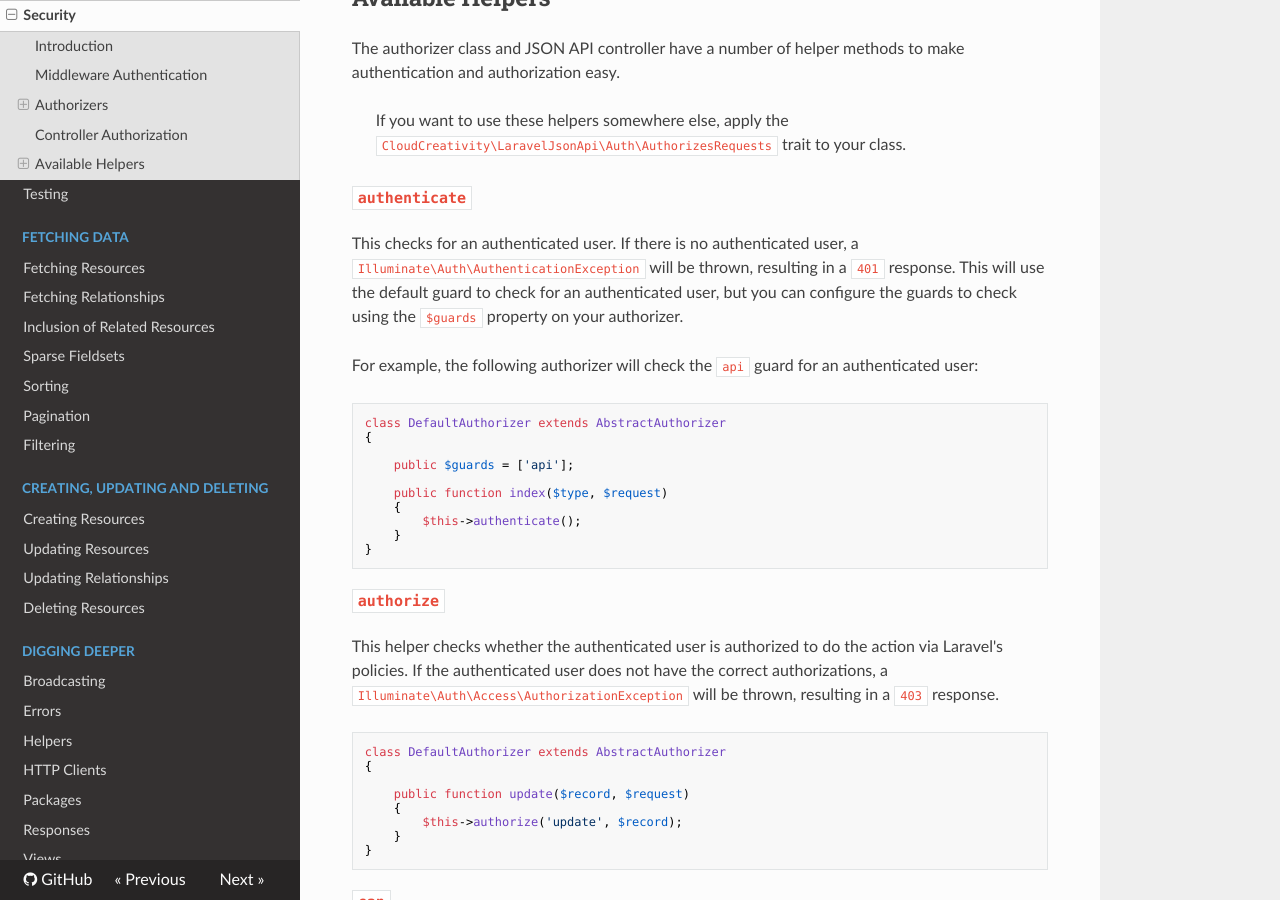
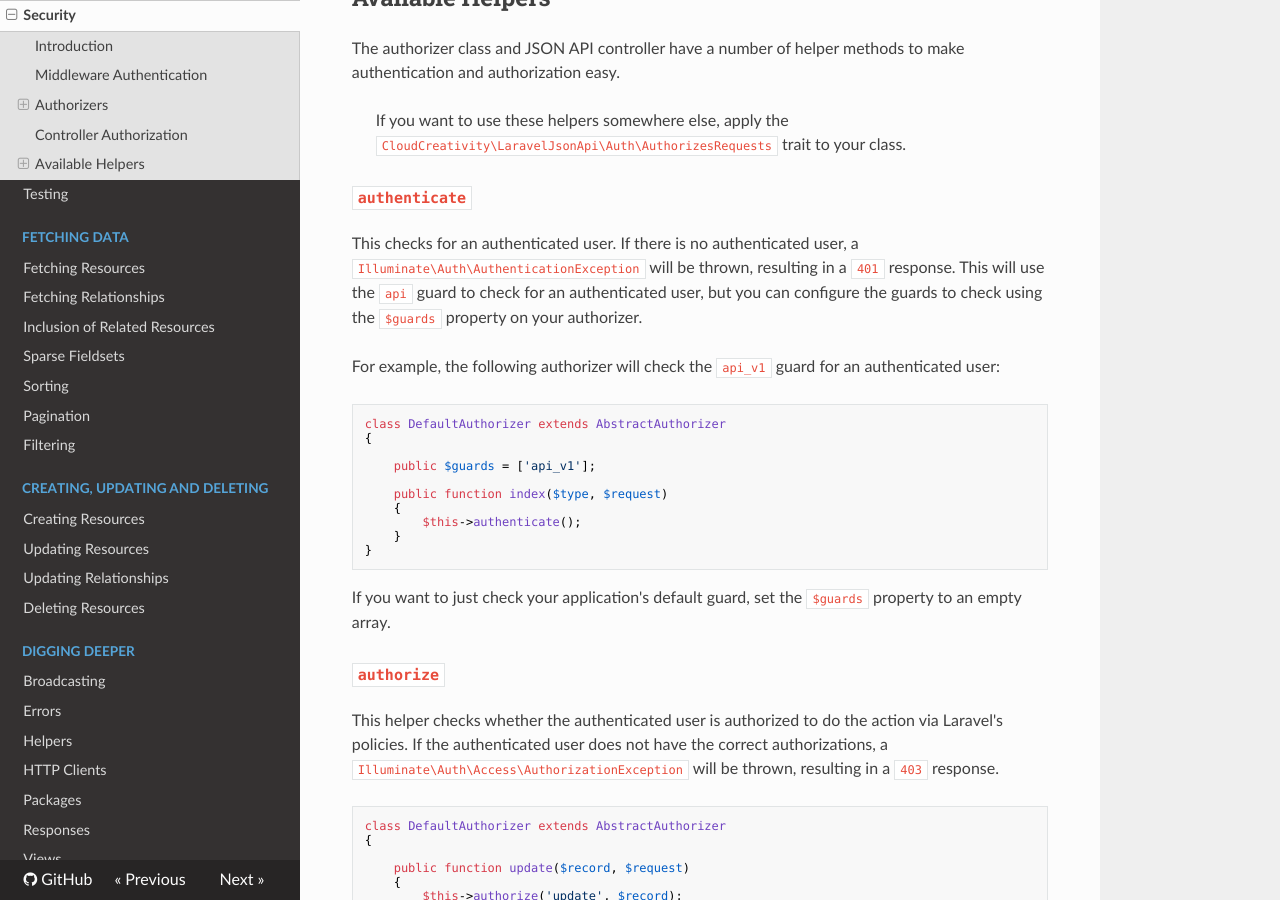
Before and after one commit to cloudcreativity/laravel-json-api, an MkDocs documentation site: the page built from docs/basics/security.md, in a window 1280 px wide and 900 px high, scrolled down 5186 px. Built offline with MkDocs 1.6.1, drawn with Linux system fonts in a browser that asks for light colours; nearby versions of some CDN libraries; old or Windows-style settings are respelled for this version of MkDocs.

Commit message:
[Refactor] Use the api guard by default

````diff
--- a/docs/basics/security.md
+++ b/docs/basics/security.md
@@ -259,16 +259,16 @@ authorization easy.
 ### `authenticate`
 
 This checks for an authenticated user. If there is no authenticated user, a `Illuminate\Auth\AuthenticationException`
-will be thrown, resulting in a `401` response. This will use the default guard to check for an authenticated user,
+will be thrown, resulting in a `401` response. This will use the `api` guard to check for an authenticated user,
 but you can configure the guards to check using the `$guards` property on your authorizer.
 
-For example, the following authorizer will check the `api` guard for an authenticated user:
+For example, the following authorizer will check the `api_v1` guard for an authenticated user:
 
 ```php
 class DefaultAuthorizer extends AbstractAuthorizer
 {
 
-    public $guards = ['api'];
+    public $guards = ['api_v1'];
 
     public function index($type, $request)
     {
@@ -276,6 +276,8 @@ class DefaultAuthorizer extends AbstractAuthorizer
     }
 }
 ```
+
+If you want to just check your application's default guard, set the `$guards` property to an empty array.
 
 ### `authorize`
 
````
Also changed, not shown: 3 other files.
